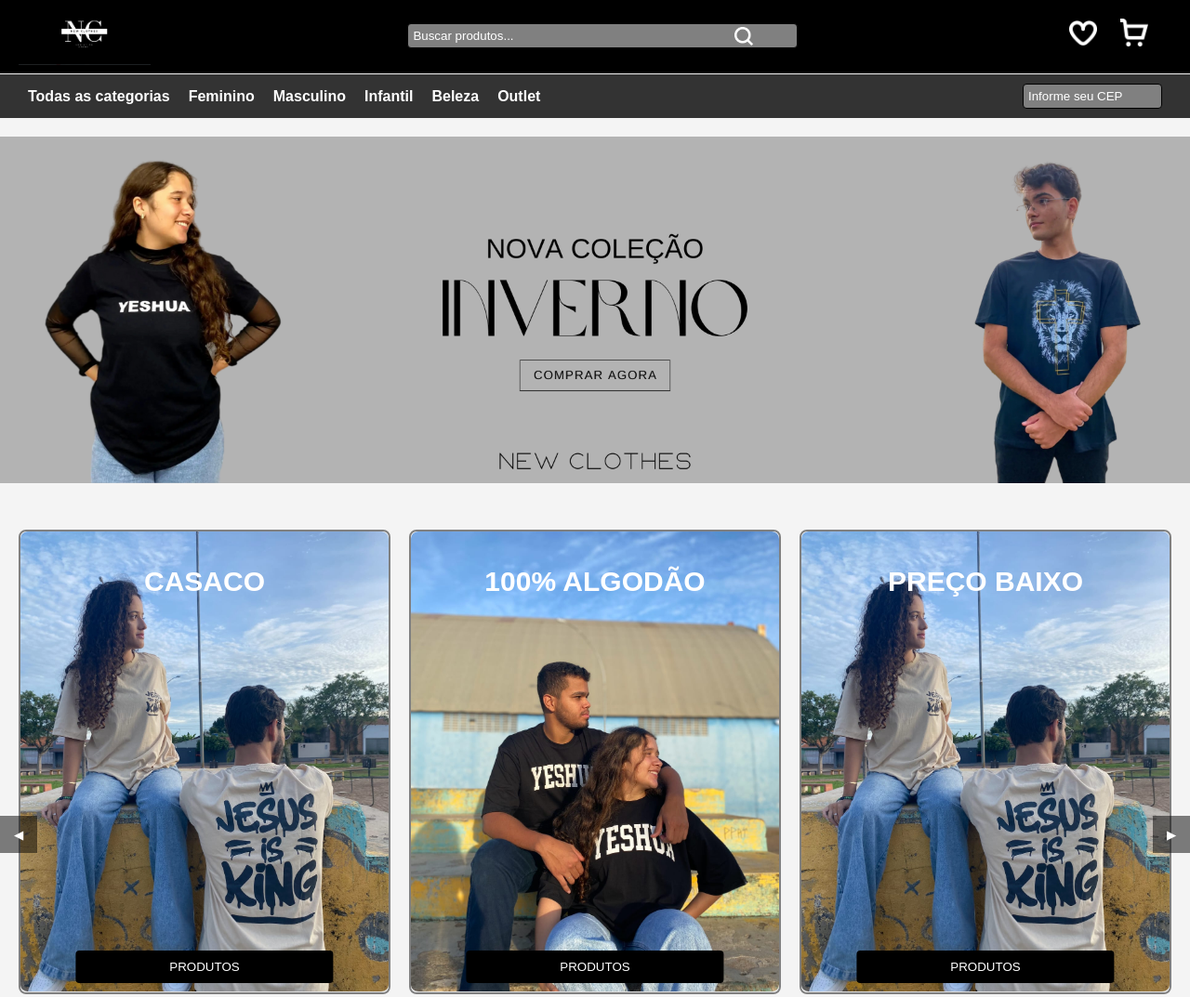
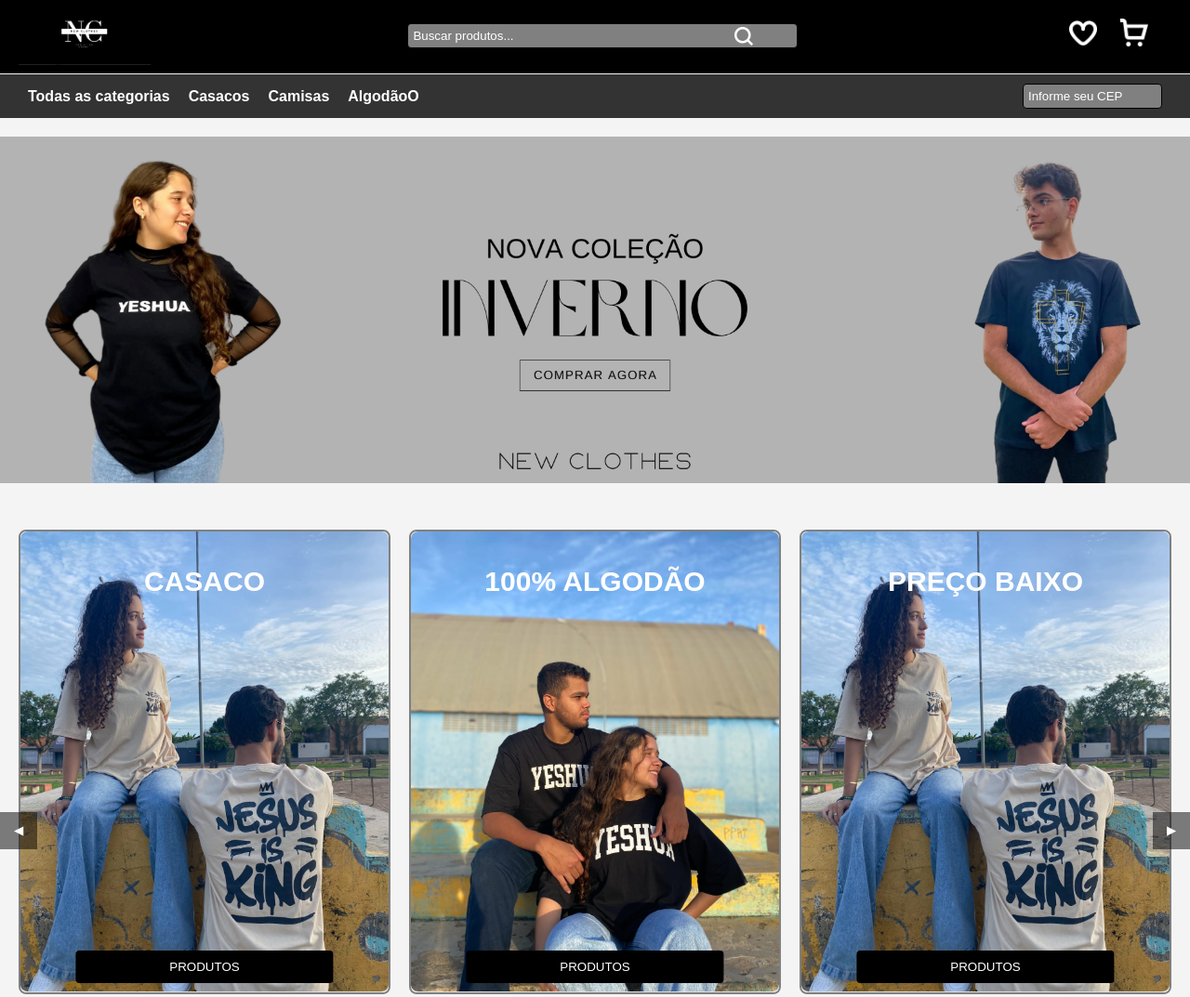
Before and after one commit to Phelipe007/NC, a plain HTML site: page index.html in a window 1280 px wide. Shown: the top 1073 px of the page at 93% size. Drawn offline with Linux system fonts and the light colour scheme; a web font is replaced by a local one.

Commit message:
modifiaçoes

```diff
--- a/index.css
+++ b/index.css
@@ -308,7 +308,7 @@
 
 .normal-products .product img {
     width: 100%;
-    height: 300px; /* Adjusted height for images */
+    height: 290px; /* Adjusted height for images */
     object-fit: cover; /* Ensure images cover the area */
     border-radius: 8px; /* Rounded corners for images */
 }
@@ -468,6 +468,11 @@
         margin: 10px 5px; /* Reduced margin for mobile */
     }
 
+    .normal-products .product img {
+        height: 150px;
+    }
+
+
     .product img {
         width: 100%; /* Ensure images resize proportionally */
         height: 150px; /* Adjusted height for mobile */
--- a/index.html
+++ b/index.html
@@ -30,17 +30,13 @@
 
     <aside class="sidebar" id="sidebar">
         <ul>
-            <li><a href="perfil.php">Meu Perfil</a></li>
-            <li><a href="#">Formulários</a></li>
-            <li><a href="sair.php">Sair</a></li>
-
             <!-- Menu de Navegação para Mobile -->
+            <li><a href="#">Carrinho</a></li>
+            <li><a href="#">Curtidos</a></li>
             <li><a href="#">Todas as categorias</a></li>
-            <li><a href="#">Feminino</a></li>
-            <li><a href="#">Masculino</a></li>
-            <li><a href="#">Infantil</a></li>
-            <li><a href="#">Beleza</a></li>
-            <li><a href="#">Outlet</a></li>
+            <li><a href="#">Casacos</a></li>
+            <li><a href="#">Camisas</a></li>
+            <li><a href="#">AlgodãoO</a></li>
         </ul>
     </aside>
 
@@ -48,11 +44,9 @@
     <nav class="nav-links">
         <ul>
             <li><a href="#">Todas as categorias</a></li>
-            <li><a href="#">Feminino</a></li>
-            <li><a href="#">Masculino</a></li>
-            <li><a href="#">Infantil</a></li>
-            <li><a href="#">Beleza</a></li>
-            <li><a href="#">Outlet</a></li>
+            <li><a href="#">Casacos</a></li>
+            <li><a href="#">Camisas</a></li>
+            <li><a href="#">AlgodãoO</a></li>
         </ul>
         <div class="cep">
             <input type="text" placeholder="Informe seu CEP">
```
